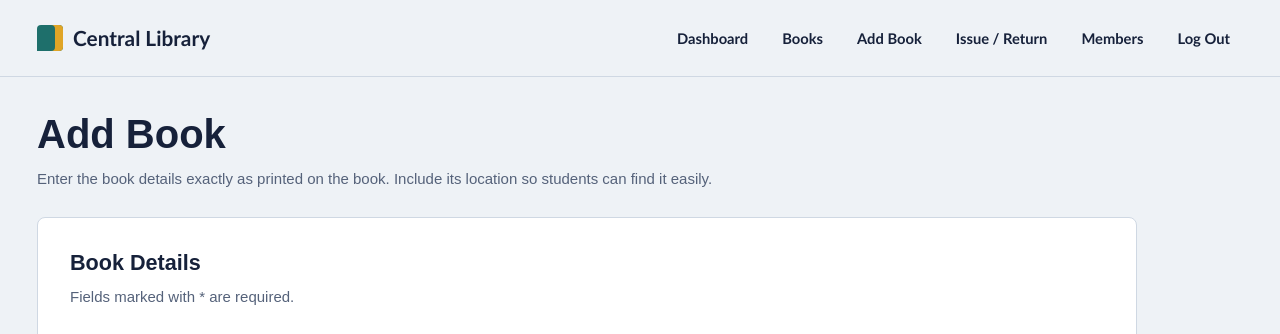
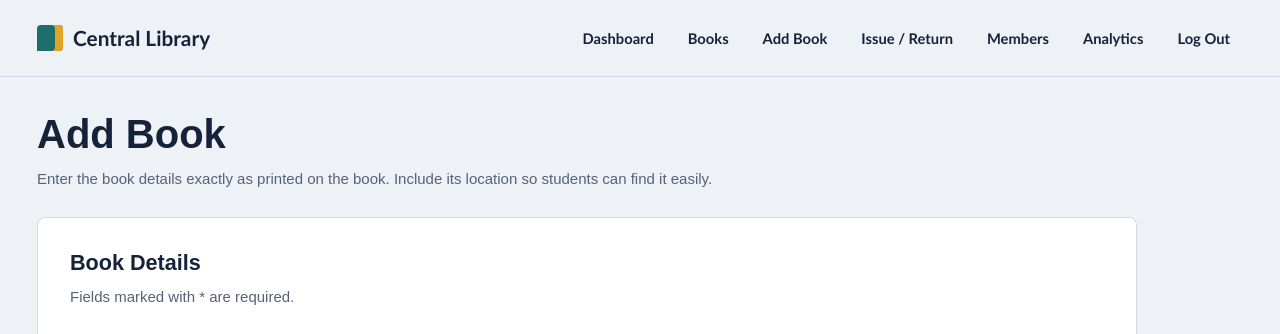
Before and after one commit to imran007-Mohammad/Library_Book_Management_System, a Flask app: page /add_book in a window 1280 px wide. Shown: the top 334 px of the page. Run offline with Flask 3, Linux system fonts and the light colour scheme; the visitor is signed in with stand-in values (Sample User, id 1).

Commit message:
Add Analytics link to navigation

```diff
--- a/templates/_navigation.html
+++ b/templates/_navigation.html
@@ -32,6 +32,10 @@
                     </li>
 
                     <li>
+                        <a href="{{ url_for('analytics_page') }}">Analytics</a>
+                    </li>
+
+                    <li>
                         <a href="{{ url_for('logout') }}">Log Out</a>
                     </li>
 
```
